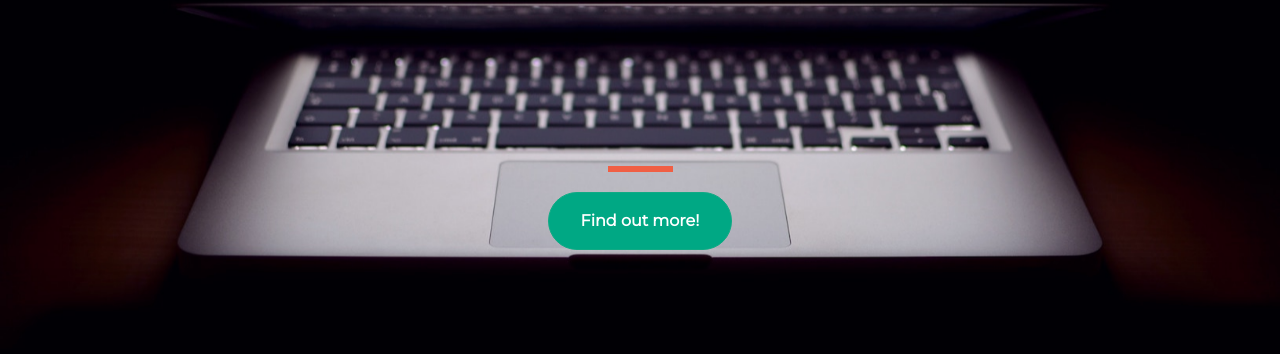
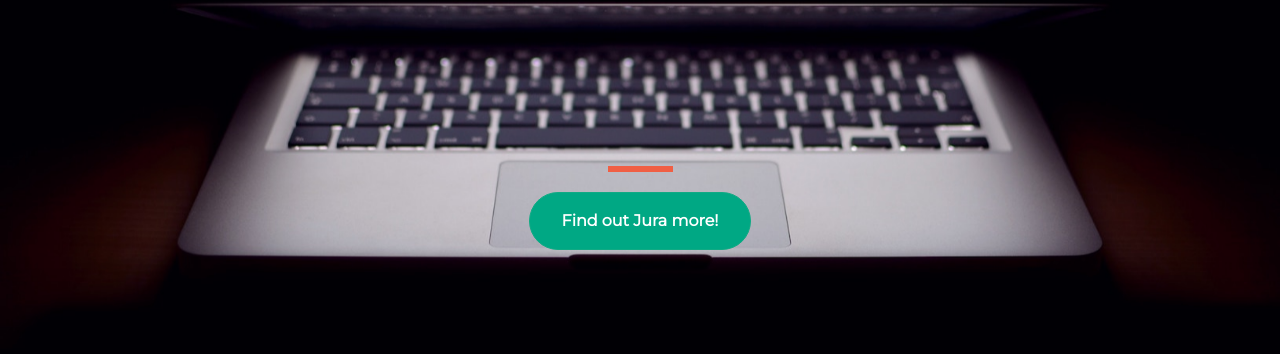
Before and after one commit to vojtaskladal/first_website_laptop, a plain HTML site: page index.html in a window 1280 px wide. Shown: the part 310-664 px from the top of the page. Drawn offline with nearby package versions, Linux system fonts and the light colour scheme.

Commit message:
Update index.html

```diff
--- a/index.html
+++ b/index.html
@@ -22,7 +22,7 @@
         <section class="text-center col-12">
           <hr>
           <a href="inedex2.html">
-          <button class="btn btn-primary btn-xl">Find out more!</button>
+          <button class="btn btn-primary btn-xl">Find out Jura more!</button>
           </a>
         </section>
       </div>
```
